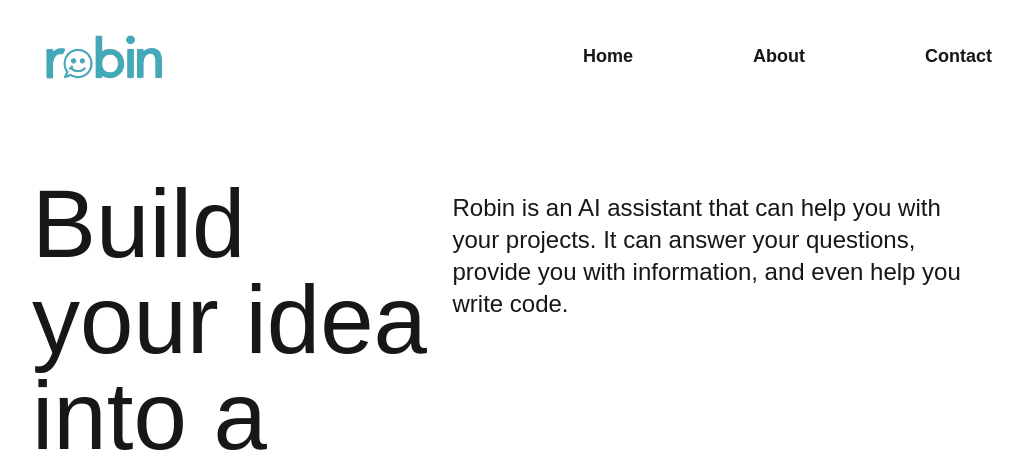
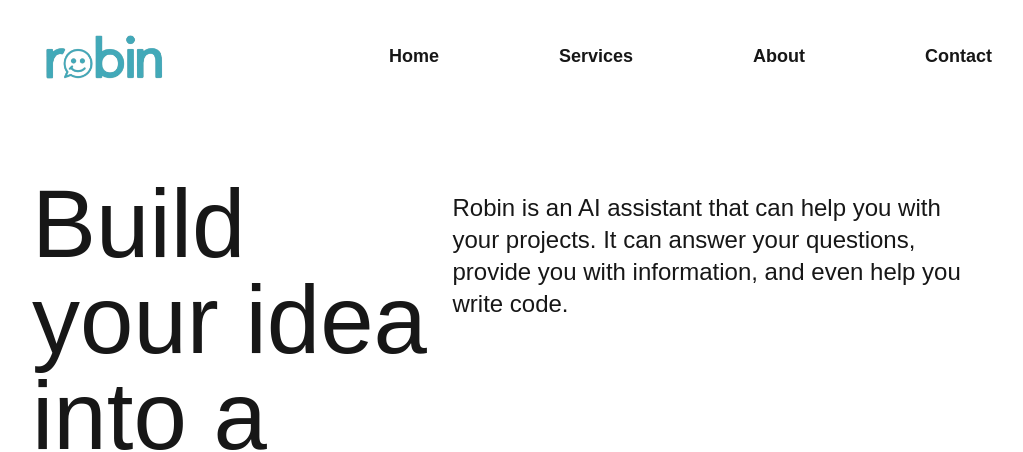
Before and after one commit to PraveeshOP/robin-app-as, a Next.js app in the folder robin-app-as/: page / in a window 1280 px wide. Shown: the top 452 px of the page, without its empty margins (128-1151 px from the left). Built offline with nearby package versions, Linux system fonts and the light colour scheme.

Commit message:
basic details for the about and contact page added

```diff
--- a/robin-app-as/src/app/about/page.tsx
+++ b/robin-app-as/src/app/about/page.tsx
@@ -0,0 +1,7 @@
+export default function About() {
+  return (
+    <div className="flex flex-col gap-20">
+      <p className="text-6xl font-bold">About Robin App AS</p>
+    </div>
+  );
+}
--- a/robin-app-as/src/app/contact/page.tsx
+++ b/robin-app-as/src/app/contact/page.tsx
@@ -0,0 +1,7 @@
+export default function Contact() {
+  return (
+    <div className="flex flex-col gap-20">
+      <p className="text-6xl font-bold">Contact Robin App AS</p>
+    </div>
+  );
+}
--- a/robin-app-as/src/app/dashboard/page.tsx
+++ b/robin-app-as/src/app/dashboard/page.tsx
@@ -4,7 +4,6 @@ import DashboardH1 from "@/components/dashboardH1";
 export default function Dashboard() {
   return (
     <div className="flex flex-col gap-20">
-      <NavBar />
       <DashboardH1 />
     </div>
   );
--- a/robin-app-as/src/app/layout.tsx
+++ b/robin-app-as/src/app/layout.tsx
@@ -1,6 +1,7 @@
 import type { Metadata } from "next";
 import { Geist, Geist_Mono } from "next/font/google";
 import "./globals.css";
+import NavBar from "@/components/NavBar";
 
 const geistSans = Geist({
   variable: "--font-geist-sans",
@@ -27,7 +28,10 @@ export default function RootLayout({
       lang="en"
       className={`${geistSans.variable} ${geistMono.variable} h-full antialiased`}
     >
-      <body className="min-h-full flex flex-col">{children}</body>
+      <body className="min-h-full flex flex-col">
+        <NavBar />
+        {children}
+      </body>
     </html>
   );
 }
--- a/robin-app-as/src/components/NavBar.tsx
+++ b/robin-app-as/src/components/NavBar.tsx
@@ -1,6 +1,6 @@
 export default function NavBar() {
   return (
-    <div className="flex justify-between items-center w-full px-40">
+    <div className="flex justify-between items-center w-full px-40 mb-20">
       <div className="items-center justify-left flex h-20 mt-4">
         <img src="robinLogo.png" alt="Robin App AS Logo" className="h-16" />
       </div>
@@ -12,12 +12,17 @@ export default function NavBar() {
             </a>
           </li>
           <li>
-            <a href="#" className="text-lg font-bold">
+            <a href="/" className="text-lg font-bold">
+              Services
+            </a>
+          </li>
+          <li>
+            <a href="/about" className="text-lg font-bold">
               About
             </a>
           </li>
           <li>
-            <a href="#" className="text-lg font-bold">
+            <a href="/contact" className="text-lg font-bold">
               Contact
             </a>
           </li>
```
